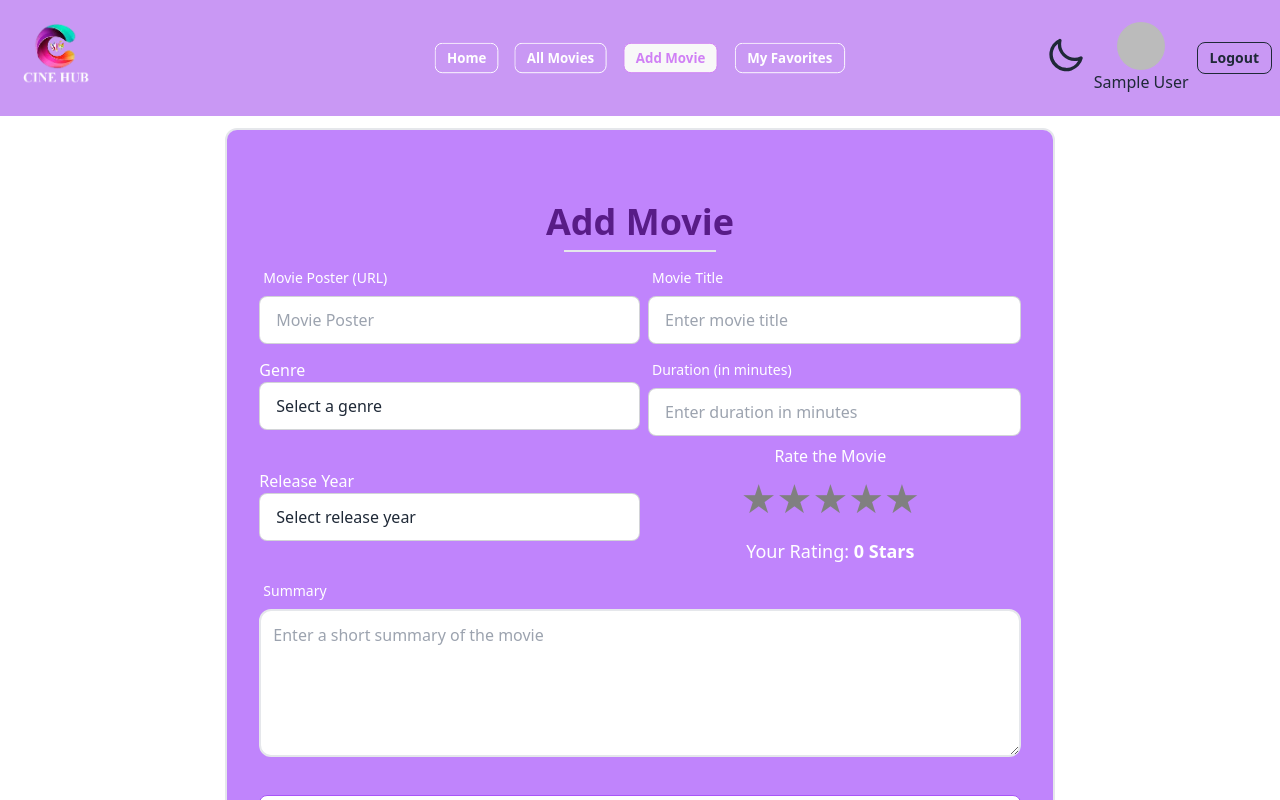
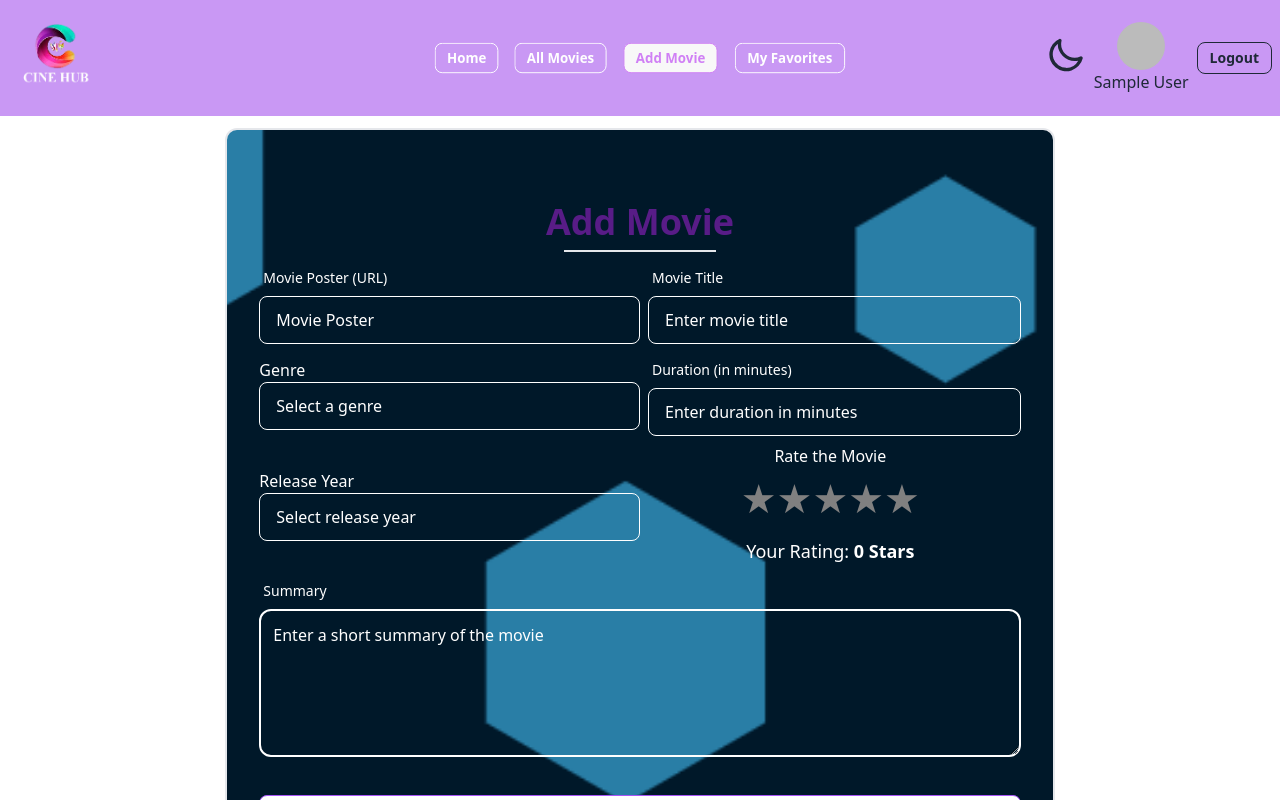
Before and after one commit to kausar017/cine-hub-client-side, a React (Vite) app: page /addmovie in a window 1280 px wide. Shown: the top 800 px of the page. Built offline with nearby package versions, Linux system fonts and the light colour scheme; no server answers; sample sign-in values are in the browser's storage.

Commit message:
dynamik title and react hook use

```diff
--- a/src/Components/Pages/AddMovie/AddMovie.jsx
+++ b/src/Components/Pages/AddMovie/AddMovie.jsx
@@ -3,6 +3,7 @@ import ReactStars from "react-rating-stars-component";
 import Swal from 'sweetalert2'
 import { AuthContext } from "../../../Provaider/AuthProvaider";
 import { useEffect } from "react";
+import bg from '../../../assets/polygon-scatter-haikei.png'
 const AddMovie = () => {
 
     useEffect(() => {
@@ -83,7 +84,12 @@ const AddMovie = () => {
     return (
         <div>
             <div className="flex flex-col justify-center pt-32 items-center  md:w-8/12 mx-auto p-3">
-                <div className="card border-2 rounded-xl  w-full py-10 bg-purple-400">
+                <div className="card border-2 rounded-xl  w-full py-10" style={{
+                    backgroundImage: `url(${bg})`,
+                    backgroundSize: "cover",
+                    backgroundRepeat: "no-repeat",
+                    backgroundPosition: "center",
+                }}>
                     <form onSubmit={handalSubmit} className="card-body">
                         <h1 className="text-center text-4xl font-bold text-purple-900">Add Movie </h1>
                         <div className="border-t-2 w-[20%] mx-auto"></div>
@@ -92,20 +98,20 @@ const AddMovie = () => {
                                 <label className="label">
                                     <span className="label-text text-white">Movie Poster (URL)</span>
                                 </label>
-                                <input type="url" name="url" placeholder="Movie Poster" className="input input-bordered text-purple-500  w-full " />
+                                <input type="url" name="url" placeholder="Movie Poster" className="input input-bordered border-white text-white placeholder:text-white bg-transparent  w-full " />
                             </div>
                             <div>
                                 <label className="label">
                                     <span className="label-text text-white">Movie Title</span>
                                 </label>
-                                <input type="text" name="title" placeholder="Enter movie title" className="input input-bordered  text-white  w-full " />
+                                <input type="text" name="title" placeholder="Enter movie title" className="input input-bordered w-full border-white text-white placeholder:text-white bg-transparent" />
                             </div>
                         </div>
 
                         <div className="form-control grid md:grid-cols-2 items-center md:space-x-2">
                             <div>
                                 <label className=" text-white">Genre</label>
-                                <select id="dayInput" name="genre" className="input input-bordered    w-full ">
+                                <select id="dayInput" name="genre" className="input input-bordered  border-white text-white placeholder:text-white bg-transparent  w-full ">
                                     <option className="text-purple-500" value="">Select a genre</option>
                                     <option className="text-purple-500" value="Comedy">Comedy</option>
                                     <option className="text-purple-500" value="Drama">Drama</option>
@@ -118,14 +124,14 @@ const AddMovie = () => {
                                 <label className="label">
                                     <span className="label-text text-white">Duration (in minutes)</span>
                                 </label>
-                                <input type="number" name="duration" placeholder="Enter duration in minutes" className="input input-bordered  text-purple-500  w-full " />
+                                <input type="number" name="duration" placeholder="Enter duration in minutes" className="input input-bordered  border-white text-white placeholder:text-white bg-transparent  w-full " />
                             </div>
                         </div>
 
                         <div className="form-control grid md:grid-cols-2 items-center md:space-x-2">
                             <div>
                                 <label className="text-white ">Release Year</label>
-                                <select id="dayInput" name="Release" className="input input-bordered    w-full ">
+                                <select id="dayInput" name="Release" className="input input-bordered  border-white text-white placeholder:text-white bg-transparent  w-full ">
                                     <option className="text-purple-500" value="">Select release year</option>
                                     <option className="text-purple-500" value="2024">2024</option>
                                     <option className="text-purple-500" value="2023">2023</option>
@@ -151,7 +157,7 @@ const AddMovie = () => {
                             <label className="label">
                                 <span className="label-text text-white">Summary</span>
                             </label>
-                            <textarea name="Summary" id="" rows="5" className=" border-2  w-full  p-3 rounded-xl" placeholder="Enter a short summary of the movie"></textarea>
+                            <textarea name="Summary" id="" rows="5" className=" border-2  w-full border-white text-white placeholder:text-white bg-transparent  p-3 rounded-xl" placeholder="Enter a short summary of the movie"></textarea>
 
                         </div>
 
--- a/src/Components/Pages/Bannar/Bannar.jsx
+++ b/src/Components/Pages/Bannar/Bannar.jsx
@@ -4,6 +4,7 @@ import './swiper.css'
 import 'swiper/css/pagination';
 import 'swiper/css/navigation';
 import { Autoplay, Pagination, Navigation } from 'swiper/modules';
+
 
 import image1 from '../../../assets/carasol-1.jpg'
 import image2 from '../../../assets/carasol-2.jpg'
@@ -24,6 +25,7 @@ const Bannar = () => {
     return (
         <>
             <div className='pt-28' >
+
                 <Swiper
                     spaceBetween={30}
                     centeredSlides={true}
@@ -55,7 +57,7 @@ const Bannar = () => {
             </div>
         </>
 
-    ); object - cover
+    );
 };
 
 export default Bannar;
--- a/src/Components/Pages/Details/Details.jsx
+++ b/src/Components/Pages/Details/Details.jsx
@@ -16,7 +16,7 @@ const Details = () => {
     }, [])
 
     const dataDetailes = useLoaderData()
-    // console.log(dataDetailes);
+    console.log(dataDetailes);
     const navigate = useNavigate()
     const [refress, setRefress] = useState()
 
--- a/src/Components/Pages/Featured Movies/FeaturedMovies.jsx
+++ b/src/Components/Pages/Featured Movies/FeaturedMovies.jsx
@@ -1,8 +1,10 @@
-import {  useEffect, useState } from "react";
+import { useEffect, useState } from "react";
 import ReactStars from "react-rating-stars-component";
 import { Link } from "react-router-dom";
 import Loader from "../Loader/Loader";
 import { SiDatabricks } from "react-icons/si";
+
+
 
 const FeaturedMovies = () => {
     const [movie, setMovie] = useState()
@@ -19,7 +21,7 @@ const FeaturedMovies = () => {
             .catch(error => console.error(error));
     }, [])
     if (loding) {
-        return <p className=" text-center text-xl"><Loader></Loader> </p>;
+        return <Loader></Loader>
     };
 
     if (!movie || movie.length === 0) {
@@ -42,6 +44,7 @@ const FeaturedMovies = () => {
 
     return (
         <div>
+
             <div>
                 <h1 className="text-center  text-5xl font-bold text-purple-800 py-5">Featured Movies</h1>
                 <div className="border-t-2 w-[20%] mx-auto"></div>
--- a/src/Components/Pages/Navbar/Navbar.jsx
+++ b/src/Components/Pages/Navbar/Navbar.jsx
@@ -3,6 +3,7 @@ import './Navbar.css';
 import logo from '../../../assets/cina hub logo.png'
 import { useContext, useEffect, useState } from "react";
 import { AuthContext } from "../../../Provaider/AuthProvaider";
+import bg from '../../../assets/polygon-scatter-haikei.png'
 const Navbar = () => {
 
     const { user, handalLogout } = useContext(AuthContext)
```
Also changed, not shown: src/Components/Pages/Login/Login.jsx (+31 -26 lines), src/assets/blob-scene-haikei.png (added), src/assets/polygon-scatter-haikei.png (added).
